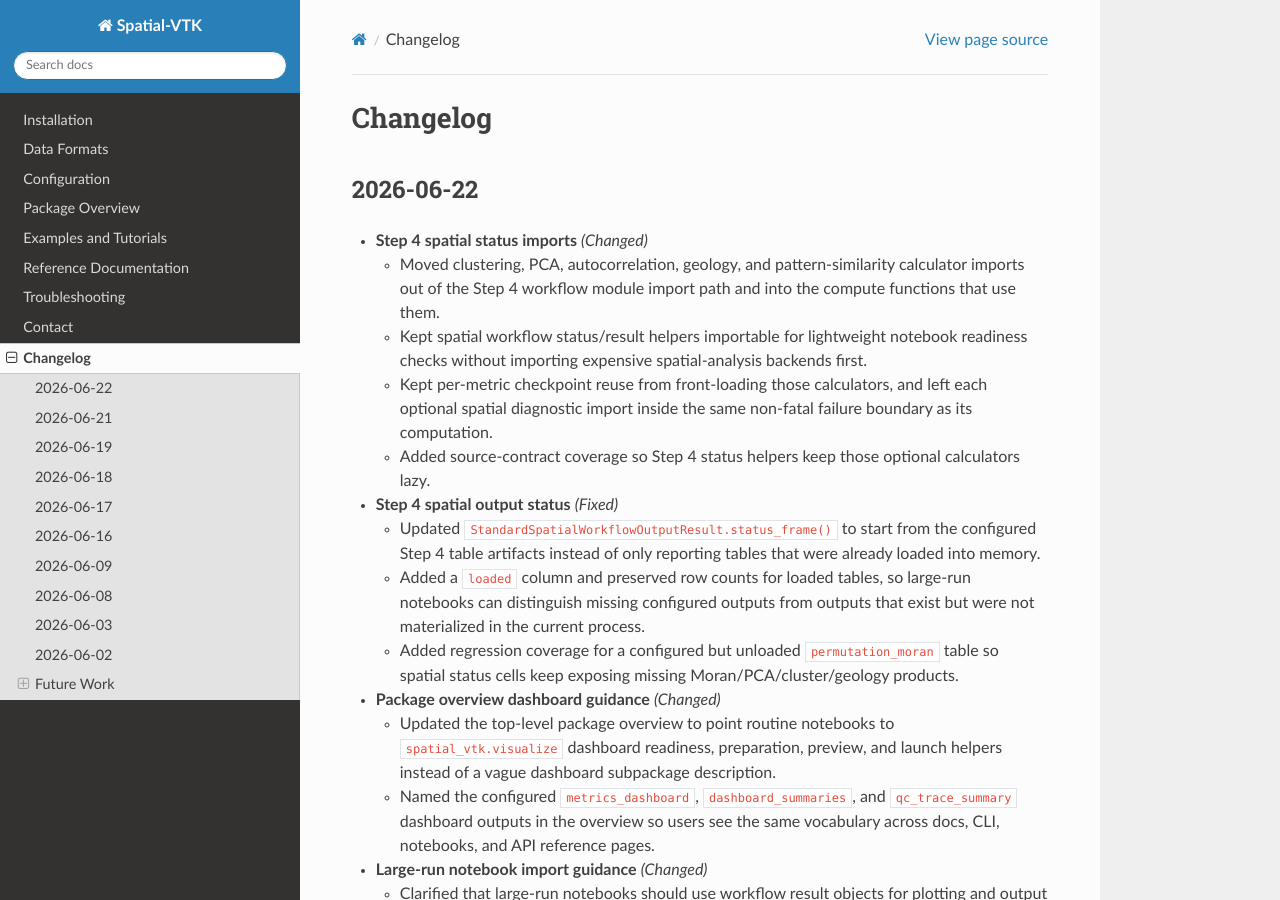
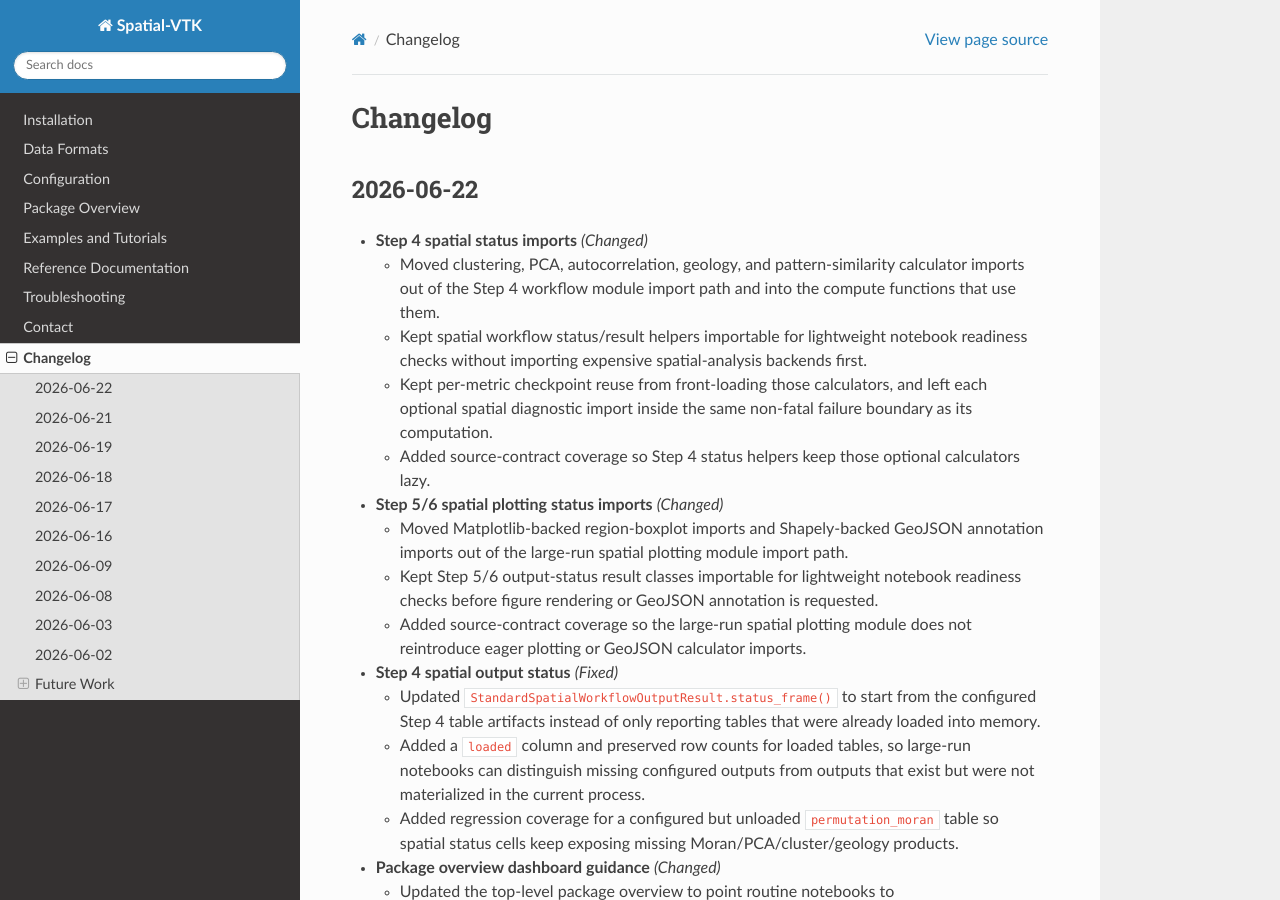
Before and after one commit to bcbirkel/spatial-vtk, a Sphinx documentation site: the page built from docs/changelog.rst, in a window 1280 px wide and 900 px high. Built offline with Sphinx 7.4.7 and the Read the Docs theme 3.1.0, drawn with Linux system fonts in a browser that asks for light colours.

Commit message:
Keep Step 5 status imports lightweight

```diff
--- a/docs/changelog.rst
+++ b/docs/changelog.rst
@@ -17,6 +17,17 @@ Changelog
     failure boundary as its computation.
   - Added source-contract coverage so Step 4 status helpers keep those
     optional calculators lazy.
+
+- **Step 5/6 spatial plotting status imports** *(Changed)*
+
+  - Moved Matplotlib-backed region-boxplot imports and Shapely-backed GeoJSON
+    annotation imports out of the large-run spatial plotting module import
+    path.
+  - Kept Step 5/6 output-status result classes importable for lightweight
+    notebook readiness checks before figure rendering or GeoJSON annotation
+    is requested.
+  - Added source-contract coverage so the large-run spatial plotting module
+    does not reintroduce eager plotting or GeoJSON calculator imports.
 
 - **Step 4 spatial output status** *(Fixed)*
 
--- a/docs/reference/api/spatial.rst
+++ b/docs/reference/api/spatial.rst
@@ -572,6 +572,11 @@ resolve paths.
 .. autoclass:: spatial_vtk.spatial.plot.StandardGeoJSONWorkflowOutputStatusResult
    :members:
 
+Step 5/6 output-status helpers avoid importing Matplotlib-backed plot modules
+or Shapely-backed GeoJSON annotation modules until a figure or annotation
+method is called. Use them for lightweight large-run readiness checks before
+opening plotting or mapping backends.
+
 .. autofunction:: spatial_vtk.spatial.load_standard_geojson_workflow_output_status
 
 .. autoclass:: spatial_vtk.spatial.plot.StandardAdditionalPlottingInputResult
--- a/docs/reference/python_workflows.rst
+++ b/docs/reference/python_workflows.rst
@@ -665,6 +665,9 @@ and ``write_corridor_figures(...)`` for the standard figure suites. These
 result methods own the configured output bundle, skip/rebuild decisions,
 bounded previews, and figure paths, so notebook cells do not need to pass
 resolved table paths around.
+The output-status result imports remain lightweight: Matplotlib-backed figure
+helpers and Shapely-backed GeoJSON annotation helpers are loaded only when a
+figure or annotation step is actually requested.
 
 Direct configured workflow functions can still receive configured path keys
 for optional inputs in scripts or custom orchestration. For example, pass
```
Also changed, not shown: 2 other files.
